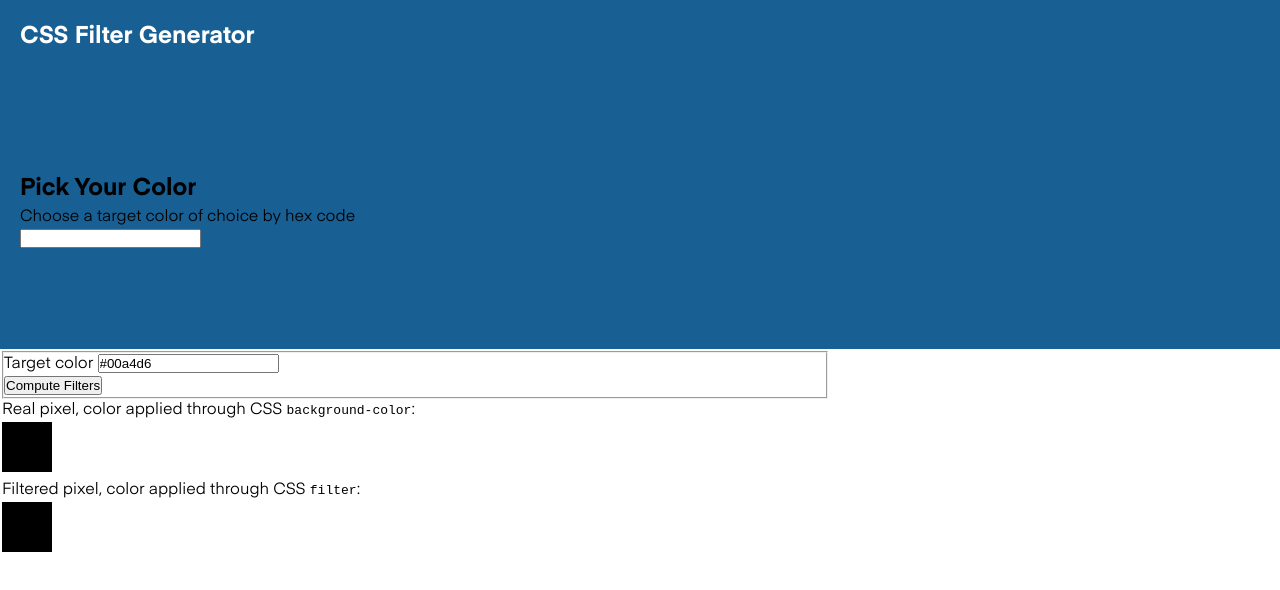
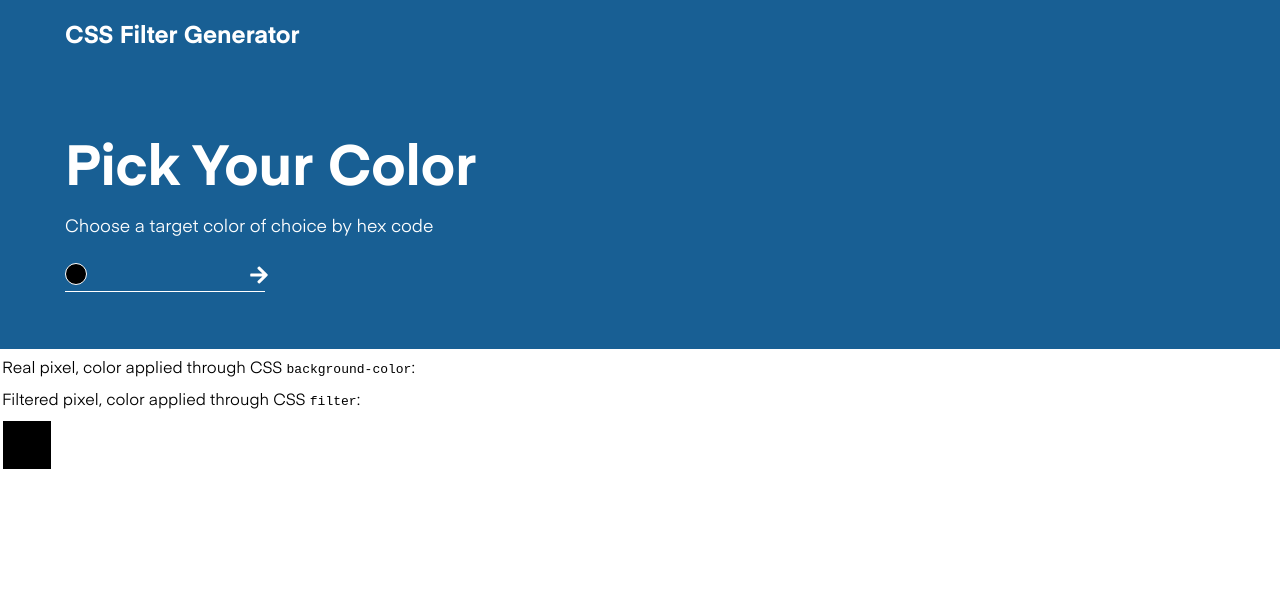
Before and after one commit to entee28/css-filter-generator, a website: page src/index.html in a window 1280 px wide. Drawn offline with nearby package versions, Linux system fonts and the light colour scheme; files whose address does not match are found by name.

Commit message:
added color picker

```diff
--- a/src/index.html
+++ b/src/index.html
@@ -7,6 +7,7 @@
     <meta name="viewport" content="width=device-width, initial-scale=1.0">
     <title>CSS Filter Generator</title>
 
+    <link href="../node_modules/vanilla-picker/dist/vanilla-picker.csp.css" rel="stylesheet">
     <link rel="stylesheet" href="style.css">
 </head>
 
@@ -22,9 +23,15 @@
     <section class="color-pick">
         <div class="color-pick-container">
             <div>
-                <h2>Pick Your Color</h2>
-                <p>Choose a target color of choice by hex code</p>
-                <input type="text" name="color-code" id="color-code">
+                <h2 class="text-xl">Pick Your Color</h2>
+                <p class="text-sm">Choose a target color of choice by hex code</p>
+                <div class="input-container">
+                    <div class="pixel realPixel"></div>
+                    <input type="text" class="target" name="hex-input" id="hex-input">
+                    <button class="execute">
+                        <img src="../res/arrow-right-solid.svg" class="icon">
+                    </button>
+                </div>
             </div>
         </div>
     </section>
@@ -32,15 +39,14 @@
     <table>
         <tr valign="top">
             <td width="50%">
-                <fieldset>
+                <!-- <fieldset>
                     <p>
                         <label>Target color</label> <input class="target" type="text" placeholder="target hex"
                             value="#00a4d6" />
                     </p>
                     <button class="execute">Compute Filters</button>
-                </fieldset>
+                </fieldset> -->
                 <p>Real pixel, color applied through CSS <code>background-color</code>:</p>
-                <div class="pixel realPixel"></div>
 
                 <p>Filtered pixel, color applied through CSS <code>filter</code>:</p>
                 <div class="pixel filterPixel"></div>
@@ -52,6 +58,7 @@
     </table>
 
     <script src="../node_modules/jquery/dist/jquery.min.js"></script>
+    <script src="../node_modules/vanilla-picker/dist/vanilla-picker.csp.min.js"></script>
     <script src="script.js"></script>
 </body>
 
--- a/src/script.js
+++ b/src/script.js
@@ -1,6 +1,4 @@
 'use strict';
-
-import Picker from "vanilla-picker";
 
 class Color {
   constructor(r, g, b) {
@@ -325,3 +323,21 @@ $(document).ready(() => {
     $('.lossDetail').html(`Loss: ${result.loss.toFixed(1)}. <b>${lossMsg}</b>`);
   });
 });
+
+const picker = document.querySelector('.pixel');
+const hexInput = document.querySelector('#hex-input');
+
+const popup = new Picker({
+    parent: picker,
+    color: '#00a4d6',
+    editor: false,
+    popup: 'bottom',
+    alpha: false,
+    onChange: function(color) {
+        picker.style.background = color.rgbaString;
+        hexInput.value = color.hex.slice(0,7).toUpperCase();
+    },
+    onDone: function(color) {
+        console.log(color.hex);
+    }
+});
--- a/src/style.scss
+++ b/src/style.scss
@@ -1,11 +1,11 @@
 @font-face {
     font-family: Eina;
-    src: url(./fonts/eina/Eina01-Regular.ttf);
+    src: url(../fonts/Eina01-Regular.ttf);
 }
 
 @font-face {
     font-family: Eina;
-    src: url(./fonts/eina/Eina01-Bold.ttf);
+    src: url(../fonts/Eina01-Bold.ttf);
     font-weight: bold;
 }
 
@@ -28,6 +28,21 @@ a {
     text-decoration: none;
 }
 
+ul {
+    list-style: none;
+}
+
+p {
+    margin: 5px 0;
+    line-height: 1.7;
+}
+
+.icon {
+    width: 20px;
+    height: 20px;
+    filter: invert(100%) sepia(100%) saturate(0%) hue-rotate(73deg) brightness(103%) contrast(103%);
+}
+
 // Nav
 .navbar, .color-pick {
     width: 100%;
@@ -36,24 +51,79 @@ a {
     padding: 20px;
 }
 
+.navbar-container {
+    display: flex;
+    justify-content: space-between;
+    align-items: center;
+    max-width: 1150px;
+    margin: 0 auto;
+}
+
+// Color pick section
 .color-pick {
     height: 275px;
+    color: #fff;
 }
 
 .color-pick-container {
-    max-width: 1440px;
+    max-width: 1150px;
     height: 100%;
     margin: 0 auto;
     display: flex;
     align-items: center;
+
+    p {
+        margin-bottom: 20px;
+    }
+
+    .input-container {
+        position: relative;
+    }
+
+    #hex-input {
+        border: none;
+        border-bottom: 1px solid #fff;
+        background-color: transparent;
+        padding: 5px;
+        padding-left: 30px;
+        color: #fff;
+        font-size: 0.8rem;
+
+        &:focus {
+            outline: none;
+        }
+    }
+
+    .pixel {
+        position: absolute;
+        display: inline;
+        left: 0;
+        top: 0;
+        background-color: #000;
+        width: 22px;
+        height: 22px;
+        border-radius: 50%;
+        cursor: pointer;
+    }
+
+    .execute {
+        cursor: pointer;
+        background: transparent;
+	    border: none;
+        position: relative;
+        right: 20px;
+        top: 2px;
+    }
 }
 
-.navbar-container {
-    display: flex;
-    justify-content: space-between;
-    align-items: center;
-    max-width: 1440px;
-    margin: 0 auto;
+//Text styling
+.text-xl {
+    font-size: 3.5rem;
+    font-weight: bold;
+}
+
+.text-sm {
+    font-size: 1.1rem;
 }
 
 .pixel {
@@ -61,6 +131,7 @@ a {
     background-color: #000;
     width: 50px;
     height: 50px;
+    border: 1px solid white;
 }
 
 .filterDetail {
```
Also changed, not shown: res/arrow-right-solid.svg (added), src/style.css, 1 other file.
